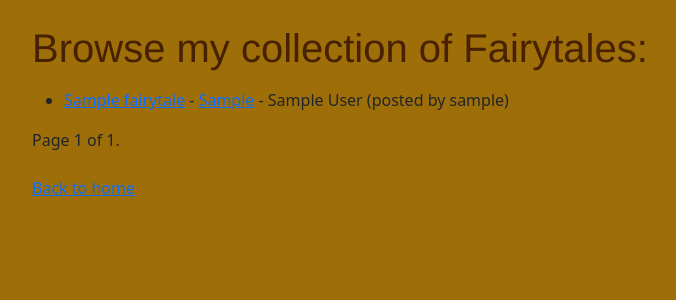
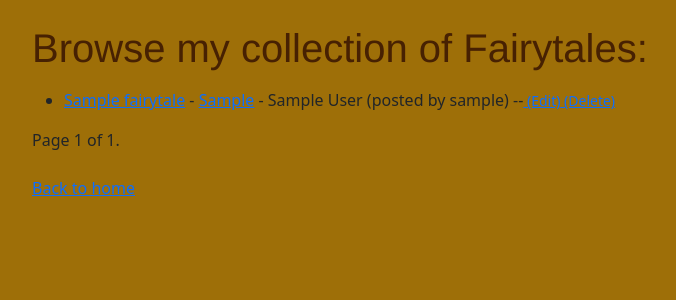
Before and after one commit to MarieEngel/fairytales, a Django app: page /fairytales/collection/ in a window 1280 px wide. Shown: the part 56-356 px from the top of the page, without its empty margins (50-726 px from the left). Run offline with Django 3.2, Linux system fonts and the light colour scheme; tables that the repository leaves empty hold one stand-in row (values such as "Sample post"); parts of the project's set-up code (start-up, migrations or seed data) failed here and were passed over.

Commit message:
fixed bug (variable name)

```diff
--- a/fairytales/templates/fairytales/collection.html
+++ b/fairytales/templates/fairytales/collection.html
@@ -5,7 +5,7 @@
 <p>
     <ul>
         {% for fairytale in page_obj %}
-        <li><a href="{%url "fairytale" fairytale.slug %}"> {{fairytale.title}}</a> - <a href="{% url 'category' post.category%}">{{fairytale.category}}</a>  - {{fairytale.author}} (posted by {{fairytale.posted_by}})</li>
+        <li><a href="{%url 'fairytale' fairytale.slug %}"> {{fairytale.title}}</a> - <a href="{% url 'category' fairytale.category%}">{{fairytale.category}}</a>  - {{fairytale.author}} (posted by {{fairytale.posted_by}}) --<small><a href="{% url 'update_fairytale' fairytale.id %}"> (Edit)</a><a href="{% url 'delete_fairytale' fairytale.id %}"> (Delete)</a></small></li>
         {% endfor %}
     </ul>
 </p>
```
